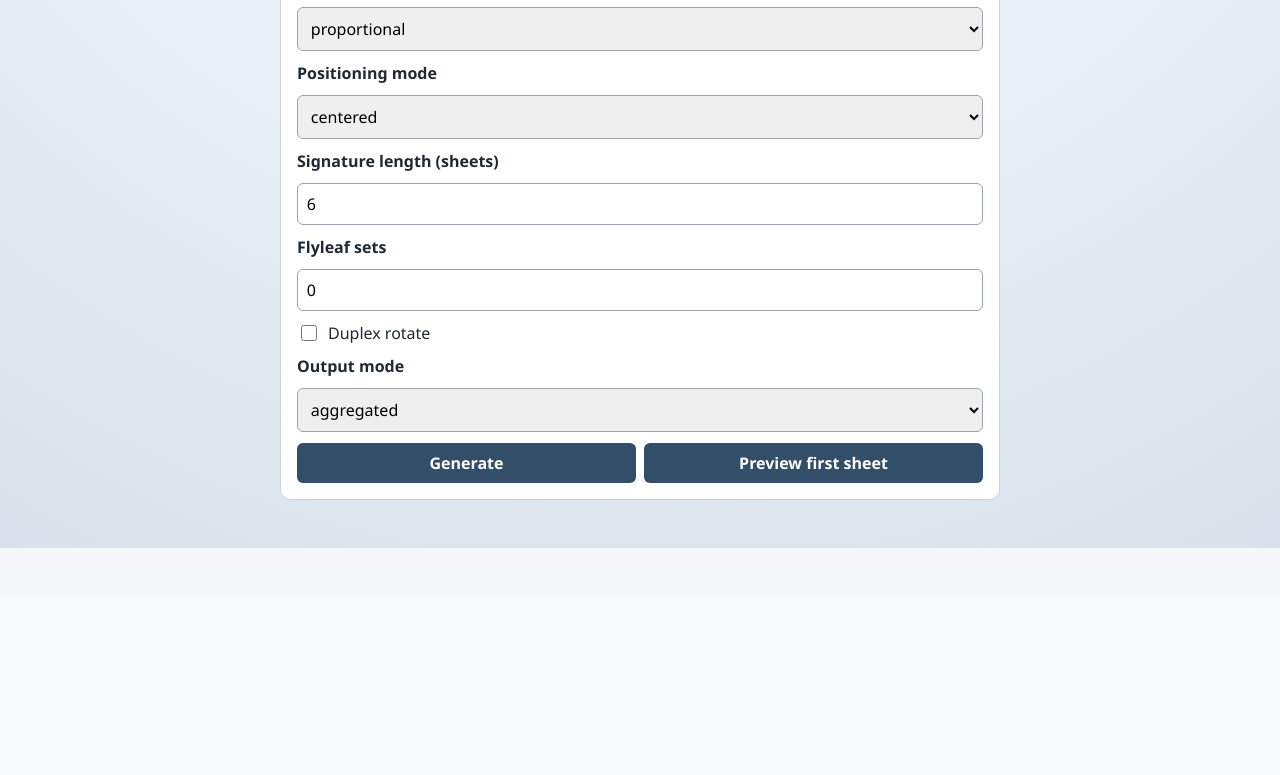
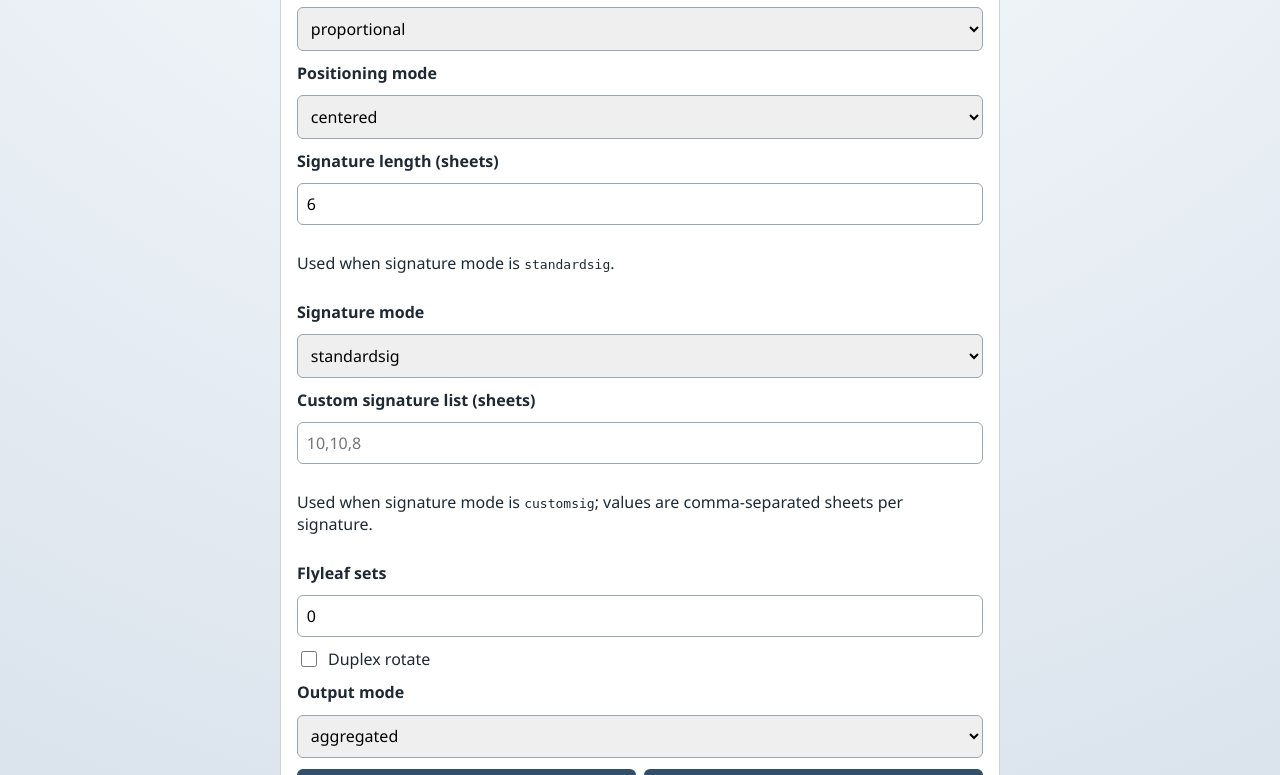
Before and after one commit to soenderby/bookbinder, a FastAPI app: page / in a window 1280 px wide. Shown: the part 589-1364 px from the top of the page. Before the commit the page ends 1137 px from the top, so only its background shows below. Run offline with FastAPI, Linux system fonts and the light colour scheme.

Commit message:
Add custom signature list mode end-to-end (bookbinder-8dd.14)

```diff
--- a/bookbinder/imposition/__init__.py
+++ b/bookbinder/imposition/__init__.py
@@ -11,6 +11,7 @@ from bookbinder.imposition.core import (
     pad_to_multiple_of_four,
     pages_per_signature,
     split_signatures,
+    split_signatures_by_sheet_counts,
 )
 
 __all__ = [
@@ -26,4 +27,5 @@ __all__ = [
     "pad_to_multiple_of_four",
     "pages_per_signature",
     "split_signatures",
+    "split_signatures_by_sheet_counts",
 ]
--- a/bookbinder/web/app.py
+++ b/bookbinder/web/app.py
@@ -22,7 +22,11 @@ from bookbinder.constants import (
     DEFAULT_ARTIFACT_RETENTION_SECONDS,
     PAPER_SIZES,
 )
-from bookbinder.imposition.core import build_ordered_pages, split_signatures
+from bookbinder.imposition.core import (
+    build_ordered_pages,
+    split_signatures,
+    split_signatures_by_sheet_counts,
+)
 from bookbinder.imposition.pdf_writer import (
     _POSITIONING_MODES,
     _SCALING_MODES,
@@ -43,12 +47,16 @@ _GENERATE_ACTION = "generate"
 _SUPPORTED_ACTIONS = {_PREVIEW_ACTION, _GENERATE_ACTION}
 OutputMode = Literal["aggregated", "signatures", "both"]
 _OUTPUT_MODES: tuple[OutputMode, ...] = ("aggregated", "signatures", "both")
+SignatureMode = Literal["standardsig", "customsig"]
+_SIGNATURE_MODES: tuple[SignatureMode, ...] = ("standardsig", "customsig")
 
 
 @dataclass(frozen=True)
 class ImpositionOptions:
     paper_size: str
     signature_length: int
+    signature_mode: SignatureMode
+    custom_signature_sheets: tuple[int, ...] | None
     flyleafs: int
     duplex_rotate: bool
     custom_width_points: float | None
@@ -109,6 +117,8 @@ def _parse_form_input(
     *,
     paper_size: str,
     signature_length: int,
+    signature_mode: str = "standardsig",
+    custom_signature_config: str = "",
     flyleafs: int,
     duplex_rotate: bool,
     custom_width_mm: str,
@@ -118,6 +128,8 @@ def _parse_form_input(
     output_mode: str,
 ) -> tuple[ImpositionOptions, dict[str, Any], str | None]:
     normalized_paper_size = paper_size.strip()
+    normalized_signature_mode = signature_mode.strip().lower()
+    normalized_custom_signature_config = custom_signature_config.strip()
     normalized_output_mode = output_mode.strip().lower()
     normalized_positioning_mode = positioning_mode.strip()
     width_mm_value = custom_width_mm.strip()
@@ -126,6 +138,8 @@ def _parse_form_input(
     options = ImpositionOptions(
         paper_size=normalized_paper_size,
         signature_length=signature_length,
+        signature_mode="standardsig",
+        custom_signature_sheets=None,
         flyleafs=flyleafs,
         duplex_rotate=duplex_rotate,
         custom_width_points=None,
@@ -137,6 +151,8 @@ def _parse_form_input(
     form_values: dict[str, Any] = {
         "paper_size": options.paper_size,
         "signature_length": options.signature_length,
+        "signature_mode": normalized_signature_mode,
+        "custom_signature_config": normalized_custom_signature_config,
         "flyleafs": options.flyleafs,
         "duplex_rotate": options.duplex_rotate,
         "custom_width_mm": width_mm_value,
@@ -153,6 +169,9 @@ def _parse_form_input(
         return options, form_values, f"Invalid paper size. Choose one of: {valid_sizes}."
     if options.scaling_mode not in _SCALING_MODES:
         return options, form_values, "Invalid scaling mode. Choose proportional, stretch, or original."
+    if normalized_signature_mode not in _SIGNATURE_MODES:
+        valid_signature_modes = ", ".join(_SIGNATURE_MODES)
+        return options, form_values, f"Invalid signature mode. Choose one of: {valid_signature_modes}."
     try:
         resolved_positioning_mode = resolve_positioning_mode(options.positioning_mode)
     except ValueError:
@@ -164,6 +183,8 @@ def _parse_form_input(
     options = ImpositionOptions(
         paper_size=options.paper_size,
         signature_length=options.signature_length,
+        signature_mode=normalized_signature_mode,
+        custom_signature_sheets=None,
         flyleafs=options.flyleafs,
         duplex_rotate=options.duplex_rotate,
         custom_width_points=options.custom_width_points,
@@ -172,6 +193,12 @@ def _parse_form_input(
         positioning_mode=resolved_positioning_mode,
         output_mode=normalized_output_mode,
     )
+
+    if options.signature_mode == "customsig":
+        custom_sheets, custom_signature_error = _parse_custom_signature_config(normalized_custom_signature_config)
+        if custom_signature_error is not None:
+            return options, form_values, custom_signature_error
+        options = replace(options, custom_signature_sheets=custom_sheets)
 
     if options.paper_size == _CUSTOM_PAPER_SIZE:
         try:
@@ -186,6 +213,8 @@ def _parse_form_input(
         options = ImpositionOptions(
             paper_size=options.paper_size,
             signature_length=options.signature_length,
+            signature_mode=options.signature_mode,
+            custom_signature_sheets=options.custom_signature_sheets,
             flyleafs=options.flyleafs,
             duplex_rotate=options.duplex_rotate,
             custom_width_points=width_mm * _POINTS_PER_MM,
@@ -196,6 +225,25 @@ def _parse_form_input(
         )
 
     return options, form_values, None
+
+
+def _parse_custom_signature_config(config: str) -> tuple[tuple[int, ...] | None, str | None]:
+    if not config:
+        return None, "Custom signature list is required when signature mode is customsig (example: 10,10,8)."
+
+    tokens = [part.strip() for part in config.split(",")]
+    if any(token == "" for token in tokens):
+        return None, "Custom signature list must be comma-separated positive integers (example: 10,10,8)."
+
+    try:
+        parsed = tuple(int(token) for token in tokens)
+    except ValueError:
+        return None, "Custom signature list must be comma-separated positive integers (example: 10,10,8)."
+
+    if any(value <= 0 for value in parsed):
+        return None, "Custom signature list must contain only positive integers (sheets per signature)."
+
+    return parsed, None
 
 
 def _validate_upload_metadata(file: UploadFile | None) -> tuple[str | None, str | None]:
@@ -240,7 +288,15 @@ def _impose_payload(
 
     source_pages = list(range(len(reader.pages)))
     ordered_pages = build_ordered_pages(source_pages, flyleaf_sets=options.flyleafs)
-    signatures = split_signatures(ordered_pages, sig_length_sheets=options.signature_length)
+    try:
+        if options.signature_mode == "customsig":
+            if options.custom_signature_sheets is None:
+                return None, "Custom signature list is required when signature mode is customsig."
+            signatures = split_signatures_by_sheet_counts(ordered_pages, options.custom_signature_sheets)
+        else:
+            signatures = split_signatures(ordered_pages, sig_length_sheets=options.signature_length)
+    except ValueError as exc:
+        return None, f"Invalid signature configuration: {exc}."
 
     removed = _cleanup_stale_artifacts(
         artifact_dir,
@@ -455,6 +511,8 @@ def create_app(
     ) -> HTMLResponse:
         defaults = {
             "paper_size": "A4",
+            "signature_mode": "standardsig",
+            "custom_signature_config": "",
             "signature_length": 6,
             "flyleafs": 0,
             "duplex_rotate": False,
@@ -476,6 +534,7 @@ def create_app(
                 "scaling_modes": list(_SCALING_MODES),
                 "positioning_modes": list(_POSITIONING_MODES),
                 "output_modes": _OUTPUT_MODES,
+                "signature_modes": _SIGNATURE_MODES,
                 "form": defaults,
             },
             status_code=status_code,
@@ -496,6 +555,8 @@ def create_app(
         action: str = Form(_GENERATE_ACTION),
         paper_size: str = Form("A4"),
         signature_length: int = Form(6, ge=1),
+        signature_mode: str = Form("standardsig"),
+        custom_signature_config: str = Form(""),
         flyleafs: int = Form(0, ge=0),
         duplex_rotate: bool = Form(False),
         custom_width_mm: str = Form(""),
@@ -512,6 +573,8 @@ def create_app(
             action=action,
             paper_size=paper_size,
             signature_length=signature_length,
+            signature_mode=signature_mode,
+            custom_signature_config=custom_signature_config,
             flyleafs=flyleafs,
             duplex_rotate=duplex_rotate,
             output_mode=output_mode,
--- a/bookbinder/web/templates/index.html
+++ b/bookbinder/web/templates/index.html
@@ -45,6 +45,24 @@
 
         <label for="signature_length">Signature length (sheets)</label>
         <input id="signature_length" name="signature_length" type="number" min="1" value="{{ form.signature_length }}" required />
+        <p class="hint">Used when signature mode is <code>standardsig</code>.</p>
+
+        <label for="signature_mode">Signature mode</label>
+        <select id="signature_mode" name="signature_mode">
+          {% for mode in signature_modes %}
+          <option value="{{ mode }}" {{ "selected" if form.signature_mode == mode else "" }}>{{ mode }}</option>
+          {% endfor %}
+        </select>
+
+        <label for="custom_signature_config">Custom signature list (sheets)</label>
+        <input
+          id="custom_signature_config"
+          name="custom_signature_config"
+          type="text"
+          value="{{ form.custom_signature_config }}"
+          placeholder="10,10,8"
+        />
+        <p class="hint">Used when signature mode is <code>customsig</code>; values are comma-separated sheets per signature.</p>
 
         <label for="flyleafs">Flyleaf sets</label>
         <input id="flyleafs" name="flyleafs" type="number" min="0" value="{{ form.flyleafs }}" required />
```
Also changed, not shown: bookbinder/imposition/core.py (+30 -0 lines), tests/mvp_integration/test_web_flow.py (+4 -0 lines), tests/mvp_unit/test_core.py (+13 -0 lines), tests/polished_integration/test_options_matrix.py (+57 -0 lines), tests/polished_unit/test_controls_and_geometry.py (+70 -0 lines), README.md.
